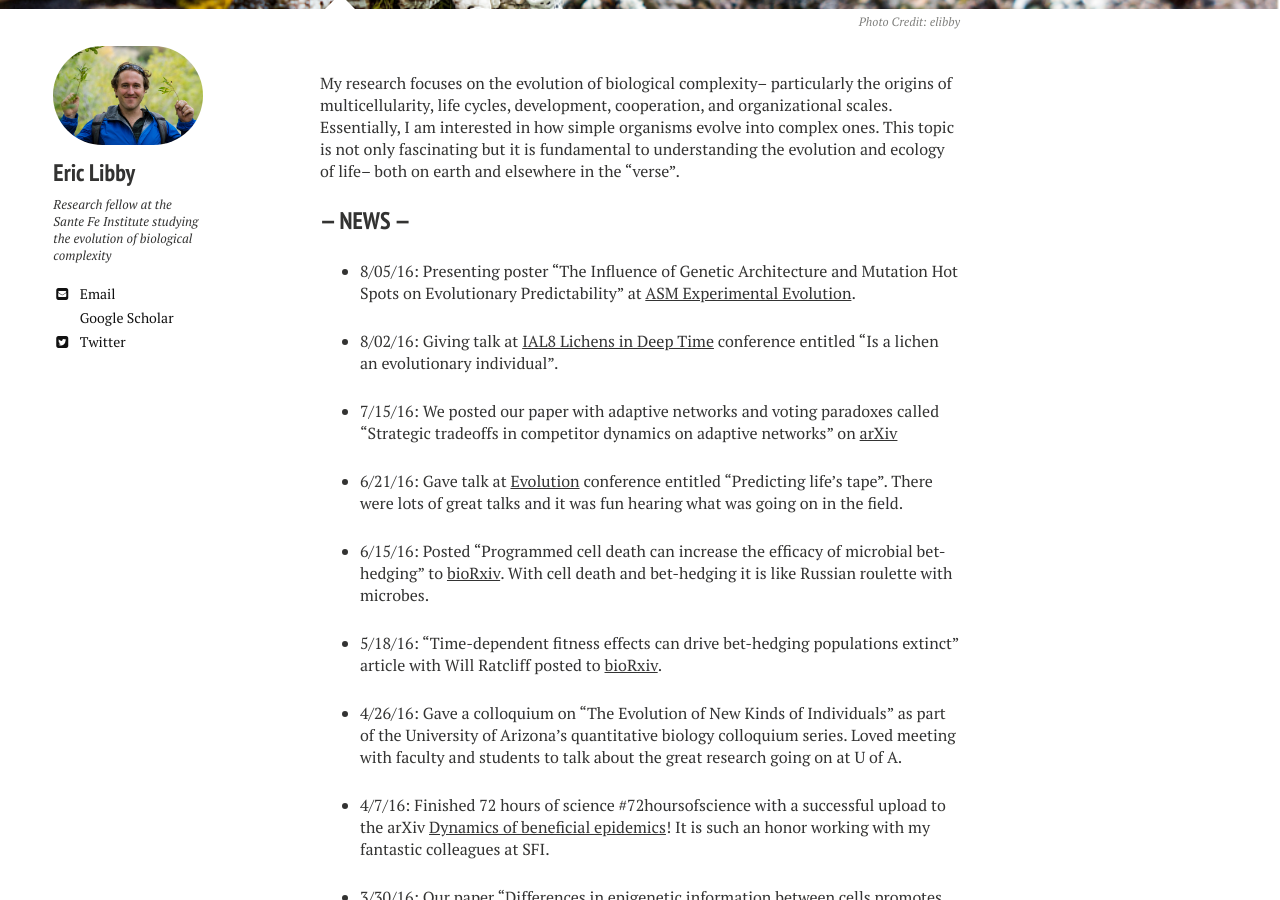
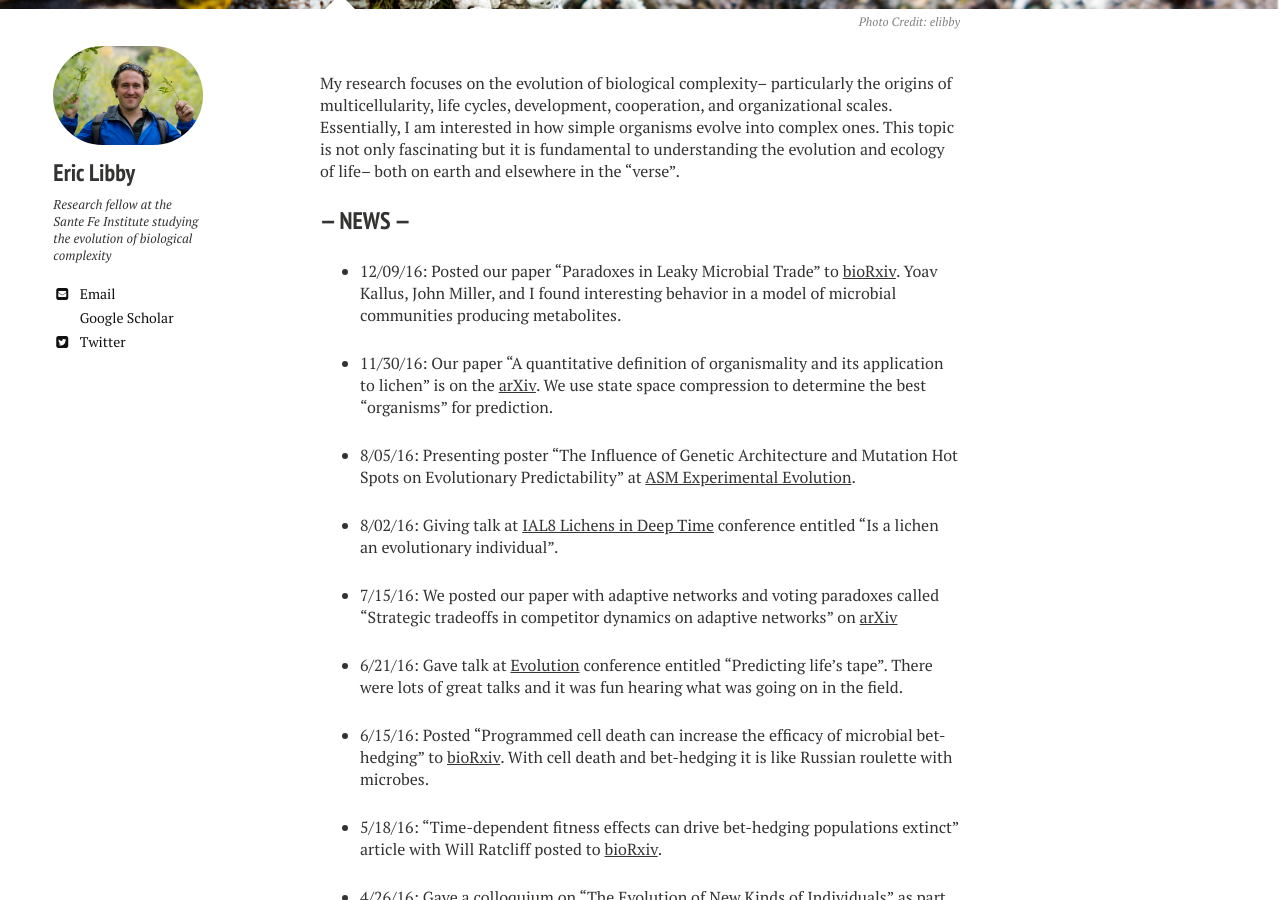
Before and after one commit to ericlibby/oldweb, a Jekyll site: the page built from index.md, in a window 1280 px wide and 900 px high, scrolled down 395 px. Built offline with Jekyll 4.4.1, drawn with Linux system fonts in a browser that asks for light colours; nearby versions of some CDN libraries.

Commit message:
add pubs

```diff
--- a/index.md
+++ b/index.md
@@ -10,6 +10,10 @@ image:
 My research focuses on the evolution of biological complexity-- particularly the origins of multicellularity, life cycles, development, cooperation, and organizational scales. Essentially, I am interested in how simple organisms evolve into complex ones. This topic is not only fascinating but it is fundamental to understanding the evolution and ecology of life-- both on earth and elsewhere in the "verse".
 
 ### --- NEWS ---
+- 12/09/16: Posted our paper "Paradoxes in Leaky Microbial Trade" to [bioRxiv](http://biorxiv.org/content/early/2016/12/09/092882). Yoav Kallus, John Miller, and I found interesting behavior in a model of microbial communities producing metabolites.
+
+- 11/30/16: Our paper "A quantitative definition of organismality and its application to lichen" is on the [arXiv](https://arxiv.org/abs/1612.00036). We use state space compression to determine the best "organisms" for prediction.
+
 - 8/05/16: Presenting poster "The Influence of Genetic Architecture and Mutation Hot Spots on Evolutionary Predictability" at [ASM Experimental Evolution](http://conferences.asm.org/index.php/upcoming-conferences/2ndasm-conference-on-experimental-microbial-evolution).
 
 - 8/02/16: Giving talk at [IAL8 Lichens in Deep Time](http://ial8.luomus.fi/) conference entitled "Is a lichen an evolutionary individual".
```
